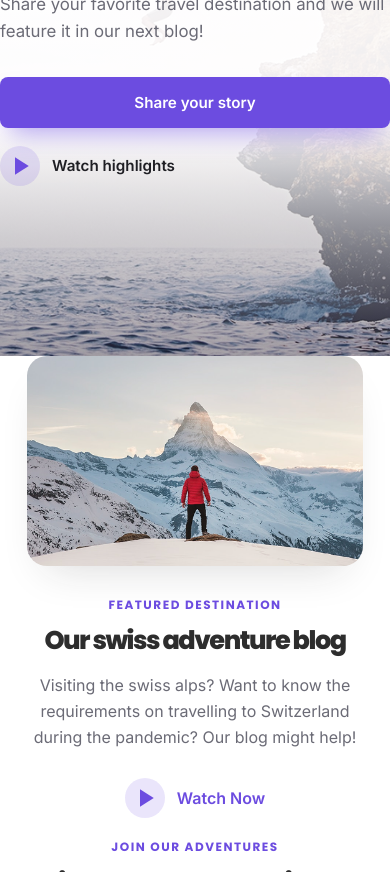
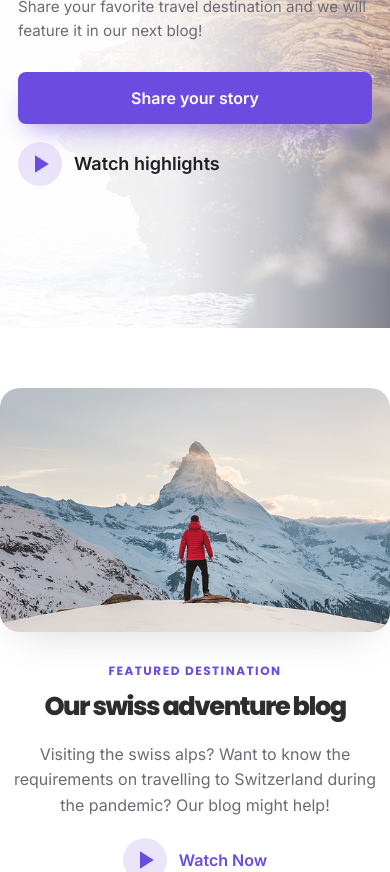
Before and after one commit to ananyakadam28/web-task, a plain HTML site: page index.html in a window 390 px wide. Shown: the part 224-1096 px from the top of the page. Drawn offline with Linux system fonts and the light colour scheme.

Commit message:
fixed responsiveness

```diff
--- a/css/style.css
+++ b/css/style.css
@@ -1087,3 +1087,150 @@ p { margin: 0; line-height: 1.6; color: var(--color-body); }
     }
 
 }
+
+/* MOBILE FIXES */
+@media (max-width: 768px) {
+
+    .container{
+        padding:0 18px;
+    }
+
+    /* HEADER */
+
+    .site-header{
+        height:72px;
+    }
+
+    .header-inner{
+        height:72px;
+    }
+
+    .logo-main{
+        font-size:1.3rem;
+    }
+
+    .header-actions{
+        gap:10px;
+    }
+
+    .icon-btn{
+        width:34px;
+        height:34px;
+    }
+
+    /* HERO */
+
+    .hero{
+        min-height:520px;
+        align-items:flex-start;
+    }
+
+    .hero-inner{
+        padding-top:60px;
+        padding-bottom:80px;
+    }
+
+    .hero-text{
+        max-width:100%;
+    }
+
+    .hero-text h1{
+        font-size:3rem;
+        line-height:1.05;
+        margin-bottom:18px;
+    }
+
+    .hero-text p{
+        font-size:1rem;
+        line-height:1.6;
+        max-width:100%;
+        margin-bottom:28px;
+    }
+
+    .hero-actions{
+        flex-direction:column;
+        align-items:flex-start;
+        gap:18px;
+    }
+
+    .btn-primary{
+        width:100%;
+        justify-content:center;
+        padding:16px;
+    }
+
+    .btn-play{
+        font-size:18px;
+    }
+
+    /* Fade background more on mobile */
+
+    .hero-overlay{
+        background:linear-gradient(
+            90deg,
+            rgba(255,255,255,.96) 0%,
+            rgba(255,255,255,.93) 45%,
+            rgba(255,255,255,.75) 70%,
+            rgba(255,255,255,.45) 100%
+        );
+    }
+
+    .hero-bg img{
+        object-position:72% center;
+    }
+
+    /* FEATURED */
+
+    .featured{
+        padding:60px 0;
+        gap:30px;
+    }
+
+    .featured-media img{
+        width:100%;
+        height:auto;
+    }
+
+    .featured-content{
+        text-align:center;
+    }
+
+    .featured-content p{
+        margin:20px auto;
+    }
+
+    .watch-link{
+        justify-content:center;
+    }
+
+}
+
+@media (max-width:390px){
+
+    .hero{
+        min-height:480px;
+    }
+
+    .hero-inner{
+        padding-top:45px;
+        padding-bottom:60px;
+    }
+
+    .hero-text h1{
+        font-size:2.5rem;
+    }
+
+    .hero-text p{
+        font-size:.95rem;
+    }
+
+    .btn-primary{
+        font-size:16px;
+    }
+
+    .play-circle{
+        width:44px;
+        height:44px;
+    }
+
+}
```
